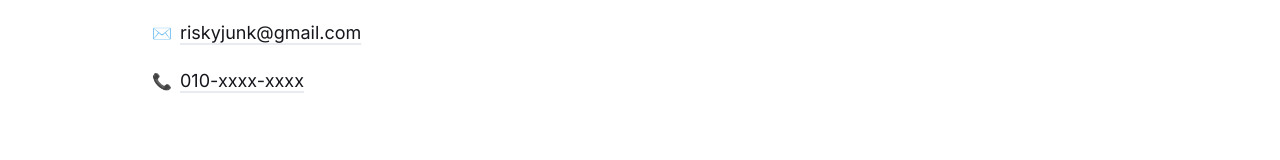
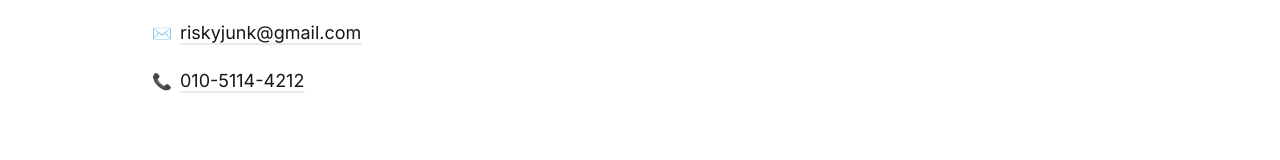
Before and after one commit to justine-yun/yun_portfolio, a Next.js app: page / in a window 1280 px wide. Shown: the part 2834-2994 px from the top of the page. Built offline with nearby package versions, Linux system fonts and the light colour scheme.

Commit message:
전화번호 추가

```diff
--- a/app/page.tsx
+++ b/app/page.tsx
@@ -4,7 +4,7 @@ import { ThemeToggle } from "./theme-toggle";
 import { LanguagePicker, useDict } from "./language";
 
 const EMAIL = "riskyjunk@gmail.com";
-const PHONE_NUMBER = "010-xxxx-xxxx";
+const PHONE_NUMBER = "010-5114-4212";
 
 const navLinks = [
   { label: "Experience", href: "#experience" },
@@ -186,10 +186,7 @@ function Education() {
         <p className="eyebrow">Education</p>
         <ul className="max-w-2xl">
           {education.map(item => (
-            <li
-              key={item.title}
-              className="border-t border-hairline py-6 first:border-t-0 first:pt-0"
-            >
+            <li key={item.title} className="border-t border-hairline py-6 first:border-t-0 first:pt-0">
               <div className="flex flex-wrap items-baseline justify-between gap-x-4 gap-y-1">
                 <h3 className="font-display text-xl font-medium tracking-tight">{item.title}</h3>
                 <span className="eyebrow">{item.period}</span>
```
